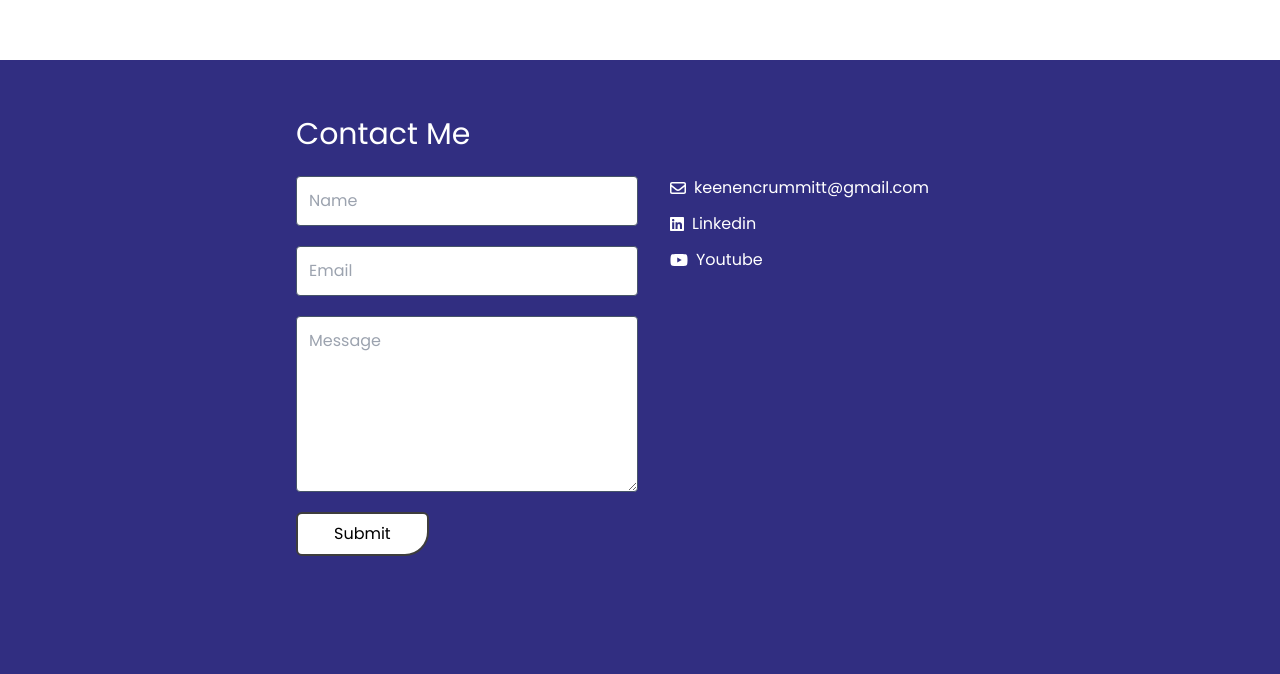
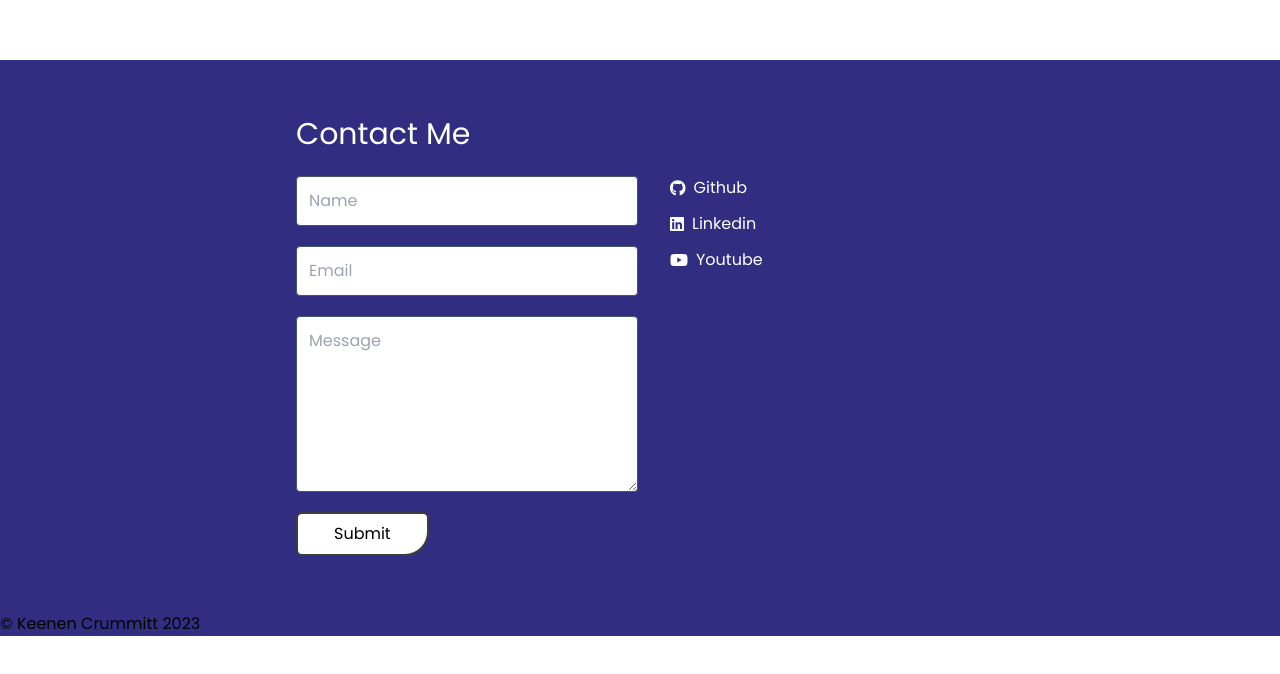
Before and after one commit to KeenenCrummitt/Capstone, a React (Vite) app: page / in a window 1280 px wide. Shown: the part 3140-3814 px from the top of the page. After the commit the page ends 3776 px from the top, so only its background shows below. Built offline with nearby package versions, Linux system fonts and the light colour scheme.

Commit message:
added email
email js and way to clear out form after submitting

```diff
--- a/src/App.jsx
+++ b/src/App.jsx
@@ -7,7 +7,7 @@
 import Projects from "./components/Projects";
 import Contact from "./components/Contact";
 import About from "./components/About";
-import Modal from "./components/Modal";
+import Footer from "./components/footer";
 
 export default function MyApp() {
   return (
@@ -49,9 +49,10 @@
         <Projects />
       </Section>
       {/************************************ Contact page  **************************************/}
-      <Section className="bg-indigo-900" id="hire-btn">
+      <div className="bg-indigo-900 z-10" id="hire-btn">
         <Contact />
-      </Section>
+        <Footer />
+      </div>
     </>
   );
 }
--- a/src/components/Contact.jsx
+++ b/src/components/Contact.jsx
@@ -1,28 +1,34 @@
 import Youtube from "./icons/youtube.jsx";
 import Linkedin from "./icons/linkedin.jsx";
-import Email from "./icons/email.jsx";
 import { useRef } from "react";
 import emailjs from "@emailjs/browser";
+import Github from "./icons/github";
 
 const Contact = () => {
   const form = useRef();
+  const nameRef = useRef();
+  const emailRef = useRef();
+  const messageRef = useRef();
 
   const sendEmail = (e) => {
     e.preventDefault();
 
     emailjs
       .sendForm(
-        "YOUR_SERVICE_ID",
-        "YOUR_TEMPLATE_ID",
+        "service_d3kqebg",
+        "template_ctze3qm",
         form.current,
-        "YOUR_PUBLIC_KEY"
+        "uz1XDiFCFlq2Aifdi"
       )
       .then(
-        (result) => {
-          console.log(result.text);
+        () => {
+          nameRef.current.value = "";
+          emailRef.current.value = "";
+          messageRef.current.value = "";
+          alert("Your message was sent!");
         },
-        (error) => {
-          console.log(error.text);
+        () => {
+          alert("Could not send message! Try Again.");
         }
       );
   };
@@ -43,6 +49,7 @@
             onSubmit={sendEmail}
           >
             <input
+              ref={nameRef}
               type="text"
               name="from_name"
               placeholder="Name"
@@ -50,13 +57,15 @@
               className="border border-slate-600 p-3 rounded"
             />
             <input
+              ref={emailRef}
               type="email"
-              name="user_email"
+              name="from_email"
               placeholder="Email"
               required
               className="border border-slate-600 p-3 rounded"
             />
             <textarea
+              ref={messageRef}
               name="message"
               placeholder="Message"
               className="border border-slate-600 p-3 rounded h-44"
@@ -72,13 +81,15 @@
           <div className="e-mail  gap-2">
             <div className="flex items-center gap-2">
               <h4 className="text-white fill-white">
-                <Email />
+                <Github />
               </h4>
               <a
                 className="font-Poppins"
-                href="mailto:keenencrummitt@gmail.com"
+                href="https://github.com/KeenenCrummitt"
+                target="_blank"
+                rel="noreferrer"
               >
-                keenencrummitt@gmail.com
+                Github
               </a>
             </div>
           </div>
--- a/src/components/Projects.jsx
+++ b/src/components/Projects.jsx
@@ -16,7 +16,7 @@
           <img
             src="/public/Keenen_Fist.png"
             alt="Keenen's Fist"
-            className="max-h-screen inline-block"
+            className="max-h-screen relative inline-block -z-10"
           />
         </div>
 
--- /dev/null
+++ b/src/components/footer.jsx
@@ -0,0 +1,11 @@
+const Footer = () => {
+  return (
+    <footer className="footer">
+      <div className="footerContainer f">
+        <p className="copyright">&copy; Keenen Crummitt 2023</p>
+      </div>
+    </footer>
+  );
+};
+
+export default Footer;
--- /dev/null
+++ b/src/components/icons/github.jsx
@@ -0,0 +1,14 @@
+const githubIcon = () => {
+  return (
+    <svg
+      xmlns="http://www.w3.org/2000/svg"
+      height="16"
+      width="15.5"
+      viewBox="0 0 496 512"
+    >
+      <path d="M165.9 397.4c0 2-2.3 3.6-5.2 3.6-3.3 .3-5.6-1.3-5.6-3.6 0-2 2.3-3.6 5.2-3.6 3-.3 5.6 1.3 5.6 3.6zm-31.1-4.5c-.7 2 1.3 4.3 4.3 4.9 2.6 1 5.6 0 6.2-2s-1.3-4.3-4.3-5.2c-2.6-.7-5.5 .3-6.2 2.3zm44.2-1.7c-2.9 .7-4.9 2.6-4.6 4.9 .3 2 2.9 3.3 5.9 2.6 2.9-.7 4.9-2.6 4.6-4.6-.3-1.9-3-3.2-5.9-2.9zM244.8 8C106.1 8 0 113.3 0 252c0 110.9 69.8 205.8 169.5 239.2 12.8 2.3 17.3-5.6 17.3-12.1 0-6.2-.3-40.4-.3-61.4 0 0-70 15-84.7-29.8 0 0-11.4-29.1-27.8-36.6 0 0-22.9-15.7 1.6-15.4 0 0 24.9 2 38.6 25.8 21.9 38.6 58.6 27.5 72.9 20.9 2.3-16 8.8-27.1 16-33.7-55.9-6.2-112.3-14.3-112.3-110.5 0-27.5 7.6-41.3 23.6-58.9-2.6-6.5-11.1-33.3 2.6-67.9 20.9-6.5 69 27 69 27 20-5.6 41.5-8.5 62.8-8.5s42.8 2.9 62.8 8.5c0 0 48.1-33.6 69-27 13.7 34.7 5.2 61.4 2.6 67.9 16 17.7 25.8 31.5 25.8 58.9 0 96.5-58.9 104.2-114.8 110.5 9.2 7.9 17 22.9 17 46.4 0 33.7-.3 75.4-.3 83.6 0 6.5 4.6 14.4 17.3 12.1C428.2 457.8 496 362.9 496 252 496 113.3 383.5 8 244.8 8zM97.2 352.9c-1.3 1-1 3.3 .7 5.2 1.6 1.6 3.9 2.3 5.2 1 1.3-1 1-3.3-.7-5.2-1.6-1.6-3.9-2.3-5.2-1zm-10.8-8.1c-.7 1.3 .3 2.9 2.3 3.9 1.6 1 3.6 .7 4.3-.7 .7-1.3-.3-2.9-2.3-3.9-2-.6-3.6-.3-4.3 .7zm32.4 35.6c-1.6 1.3-1 4.3 1.3 6.2 2.3 2.3 5.2 2.6 6.5 1 1.3-1.3 .7-4.3-1.3-6.2-2.2-2.3-5.2-2.6-6.5-1zm-11.4-14.7c-1.6 1-1.6 3.6 0 5.9 1.6 2.3 4.3 3.3 5.6 2.3 1.6-1.3 1.6-3.9 0-6.2-1.4-2.3-4-3.3-5.6-2z" />
+    </svg>
+  );
+};
+
+export default githubIcon;
```
